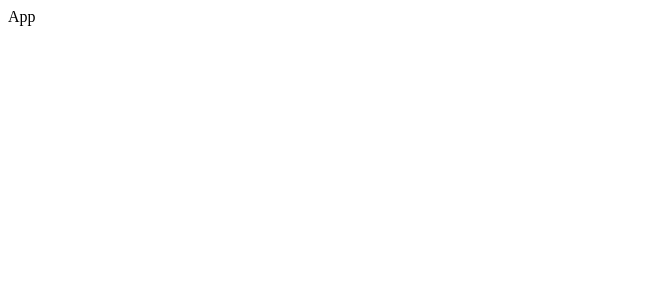
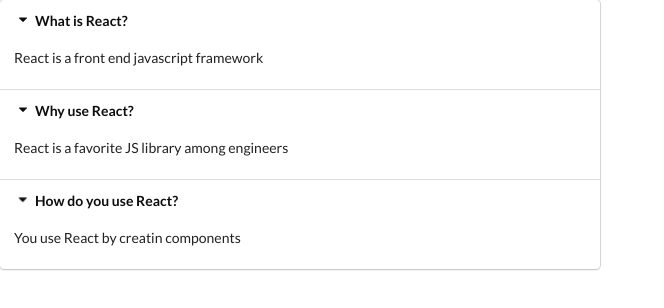
Before and after one commit to AlejoGalizzi/WidgetPage-React, a React (Create React App) app: page / in a window 1280 px wide. Shown: the top 308 px of the page, without its empty margins (0-664 px from the left). Built offline with nearby package versions, Linux system fonts and the light colour scheme.

Commit message:
List of items added without an interface to hide or show the content of each item.

```diff
--- a/public/index.html
+++ b/public/index.html
@@ -1,15 +1,14 @@
 <!DOCTYPE html>
 <html lang="en">
+
 <head>
   <meta charset="utf-8" />
   <link rel="icon" href="%PUBLIC_URL%/favicon.ico" />
   <meta name="viewport" content="width=device-width, initial-scale=1" />
   <meta name="theme-color" content="#000000" />
-    <meta
-      name="description"
-      content="Web site created using create-react-app"
-    />
+  <meta name="description" content="Web site created using create-react-app" />
   <link rel="apple-touch-icon" href="%PUBLIC_URL%/logo192.png" />
+  <link rel="stylesheet" href="https://cdnjs.cloudflare.com/ajax/libs/semantic-ui/2.4.1/semantic.min.css" />
   <!--
       manifest.json provides metadata used when your web app is installed on a
       user's mobile device or desktop. See https://developers.google.com/web/fundamentals/web-app-manifest/
@@ -26,6 +25,7 @@
     -->
   <title>React App</title>
 </head>
+
 <body>
   <noscript>You need to enable JavaScript to run this app.</noscript>
   <div id="root"></div>
@@ -40,4 +40,5 @@
       To create a production bundle, use `npm run build` or `yarn build`.
     -->
 </body>
+
 </html>
--- a/src/components/Accordion.js
+++ b/src/components/Accordion.js
@@ -1 +1,20 @@
-import React from 'react';
+import React from "react";
+
+const Accordion = ({items}) => {
+  const renderedItems = items.map((item, index) => {
+    return (<React.Fragment key={item.title}>
+      <div className="title active" onClick={() => console.log("Item "+index+" clicked")}>
+        <i className="dropdown icon"></i>
+        {item.title}
+      </div>
+      <div className="content active">
+        <p>{item.content}</p>
+      </div>
+    </React.Fragment>)
+  });
+  return (<div className="ui styled accordion">
+    {renderedItems}
+  </div>);
+};
+
+export default Accordion;
--- a/src/components/App.js
+++ b/src/components/App.js
@@ -1,13 +1,21 @@
-import React from 'react';
+import React from "react";
+import Accordion from "./Accordion";
 
-class App extends React.Component {
-  render(){
-    return (
-      <div>
-        App
-      </div>
-    );
-  }
+const items = [
+  {
+    title: 'What is React?',
+    content: 'React is a front end javascript framework'
+  },
+  {
+    title: 'Why use React?',
+    content: 'React is a favorite JS library among engineers'
+  },
+  {
+    title: 'How do you use React?',
+    content: 'You use React by creatin components'
+  },
+]
+
+export default () => {
+  return <Accordion items={items}/>;
 }
-
-export default App;
```
Lines whose indentation alone changed are shown as unchanged.
